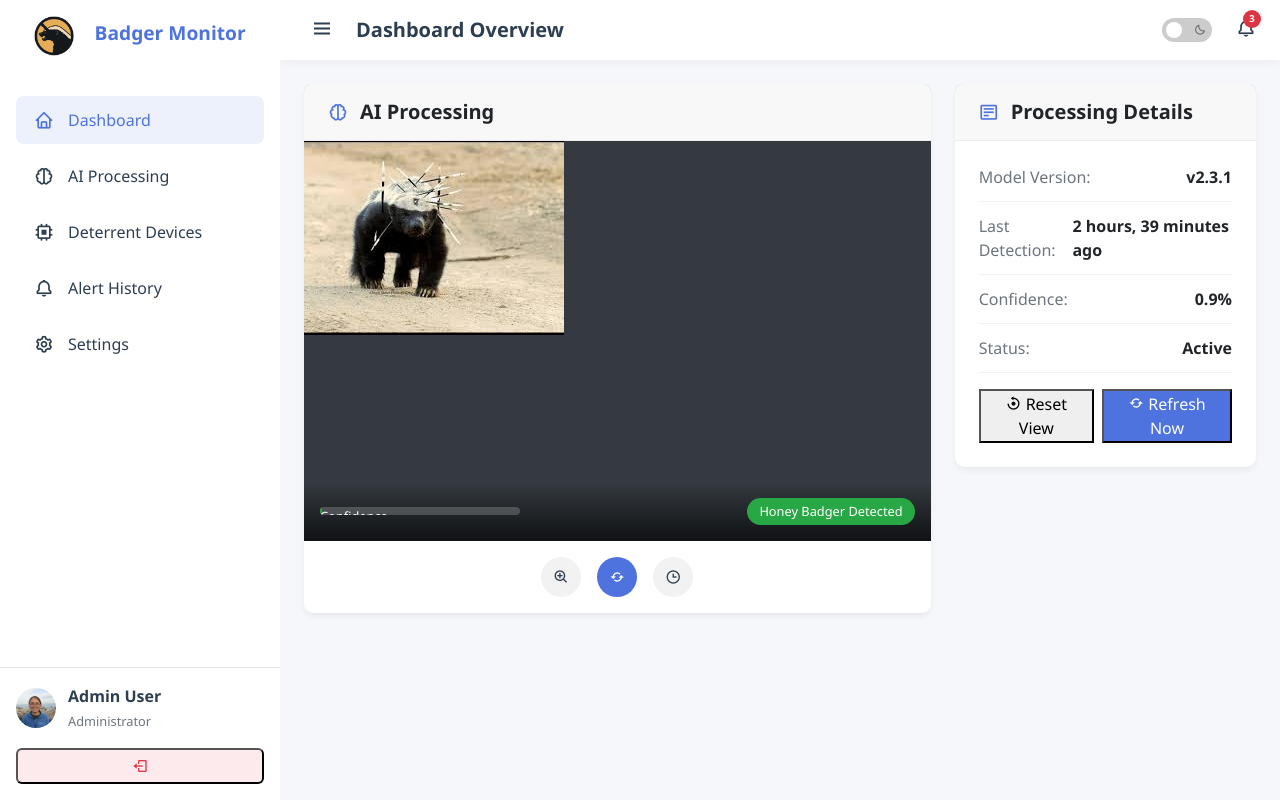
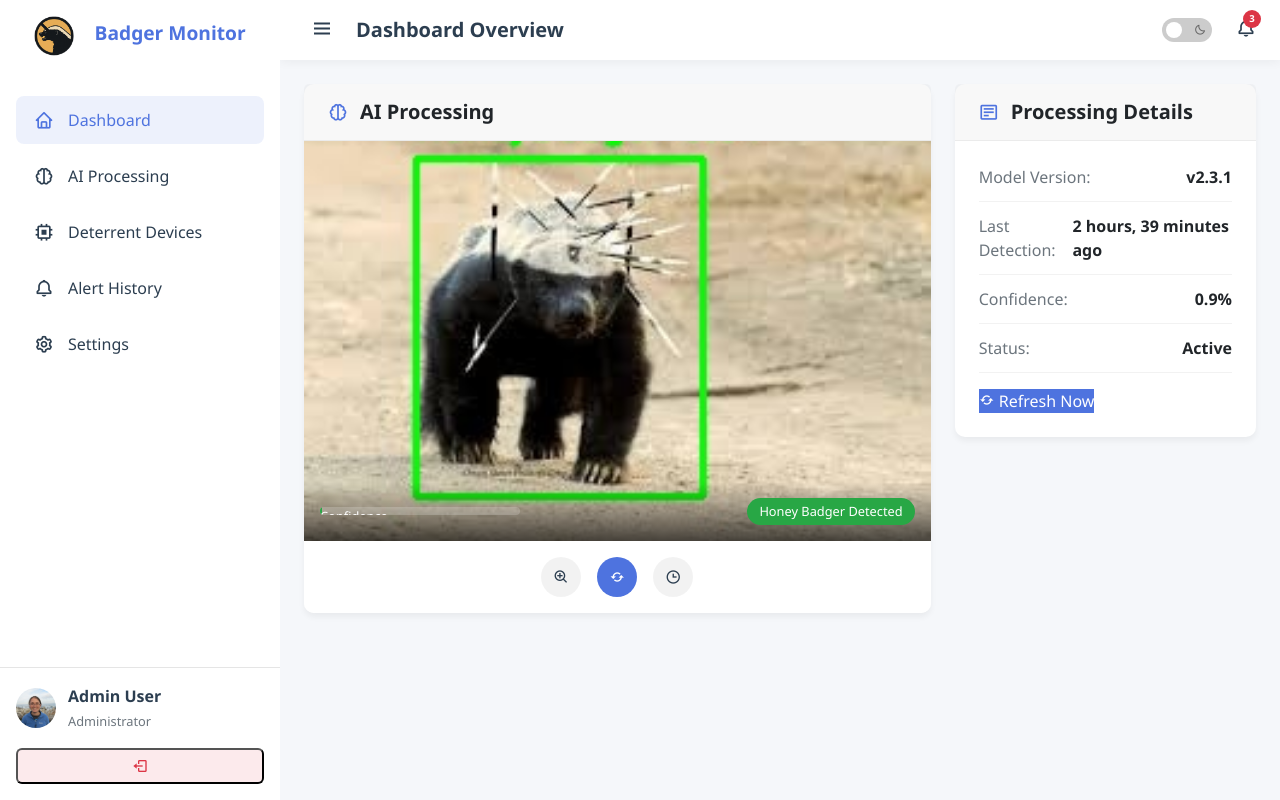
Before and after one commit to AnesuMugiya/BadgerMoniteringSystem, a Django app: page /detector/ai-dashboard/ in a window 1280 px wide. Run offline with Django 5.2, Linux system fonts and the light colour scheme; data comes from the database, SQL or seed files in the repository; some libraries are stand-ins or nearby versions.

Commit message:
Update AI processing template to display output image and enhance refresh controls

```diff
--- a/detector/templates/detector/aip.html
+++ b/detector/templates/detector/aip.html
@@ -15,7 +15,11 @@
                         <!-- Dynamic camera feed -->
                         <div class="camera-feed" id="live-feed">
                             {% if detection %}
-                                <img src="{{ detection.input.image.url }}" alt="Latest Detection" class="img-fluid">
+                                <img src="{{ detection.output.url }}" alt="Latest Detection" class="img-fluid w-100 h-100" style="object-fit: cover;">
+                                {% comment %} {% else %}
+                                    <!-- Fallback to input image if output doesn't exist -->
+                                    <img src="{{ detection.input.image.url }}" alt="Original Image" class="img-fluid w-100 h-100" style="object-fit: cover;">
+                                {% endif %} {% endcomment %}
                                 <div class="processing-overlay">
                                     <div class="processing-info">
                                         <div class="confidence-meter">
@@ -38,9 +42,9 @@
                             <button class="btn-control">
                                 <i class='bx bx-zoom-in'></i>
                             </button>
-                            <button class="btn-control active" id="refresh-btn">
+                            <a href="{% url 'ai_dashboard' %}" class="btn-control active" id="refresh-btn" style="text-decoration: none;">
                                 <i class='bx bx-refresh'></i>
-                            </button>
+                            </a>
                             <button class="btn-control">
                                 <i class='bx bx-time'></i>
                             </button>
@@ -79,12 +83,9 @@
                         </span>
                     </div>
                     <div class="model-actions mt-3">
-                        <button class="btn-sm btn-outline" id="reset-btn">
-                            <i class='bx bx-reset'></i> Reset View
-                        </button>
-                        <button class="btn-sm btn-primary" id="manual-refresh">
+                        <a href="{% url 'ai_dashboard' %}" class="btn-sm btn-primary" id="manual-refresh" style="text-decoration: none;">
                             <i class='bx bx-refresh'></i> Refresh Now
-                        </button>
+                        </a>
                     </div>
                 </div>
             </div>
```
